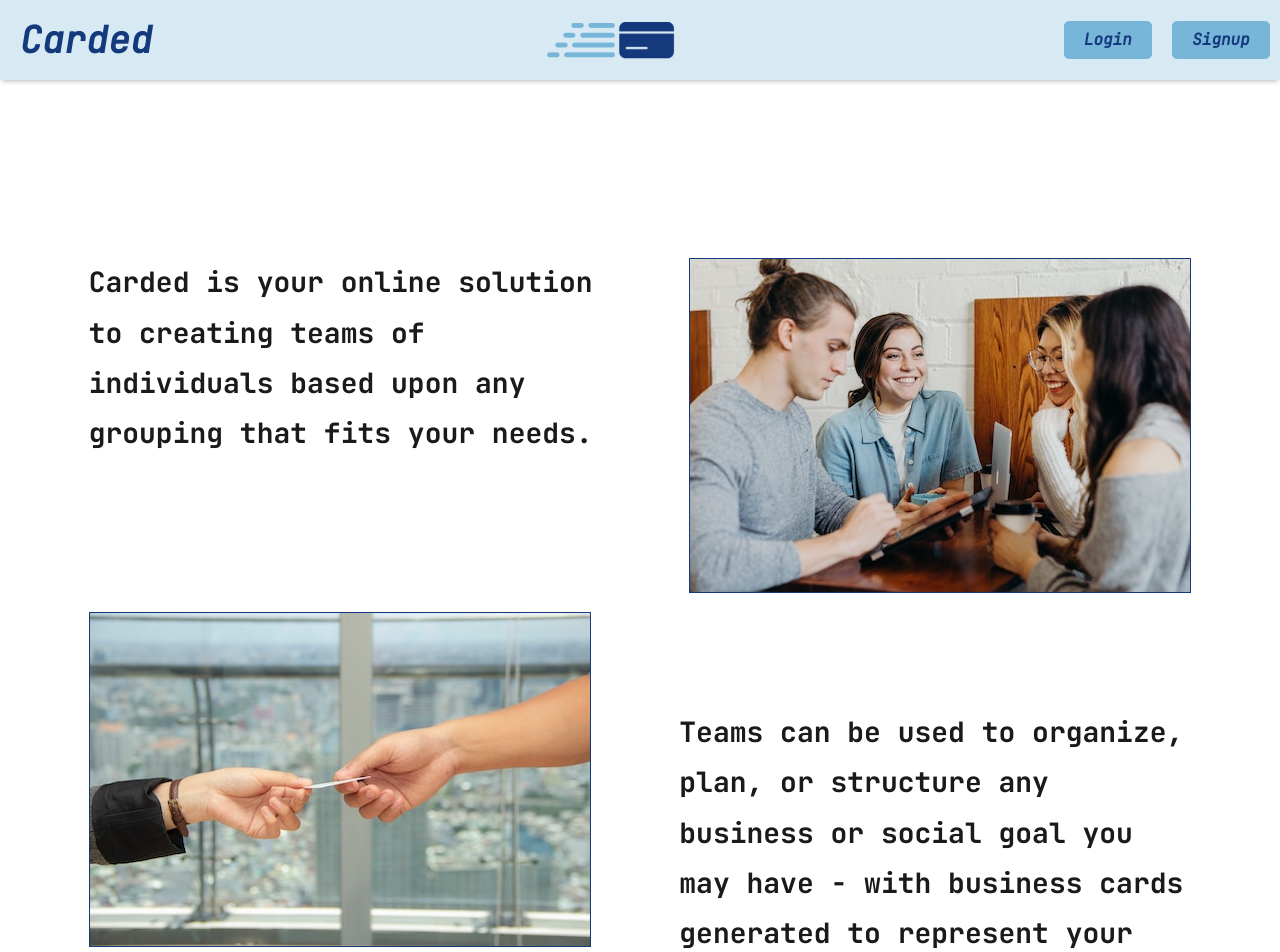
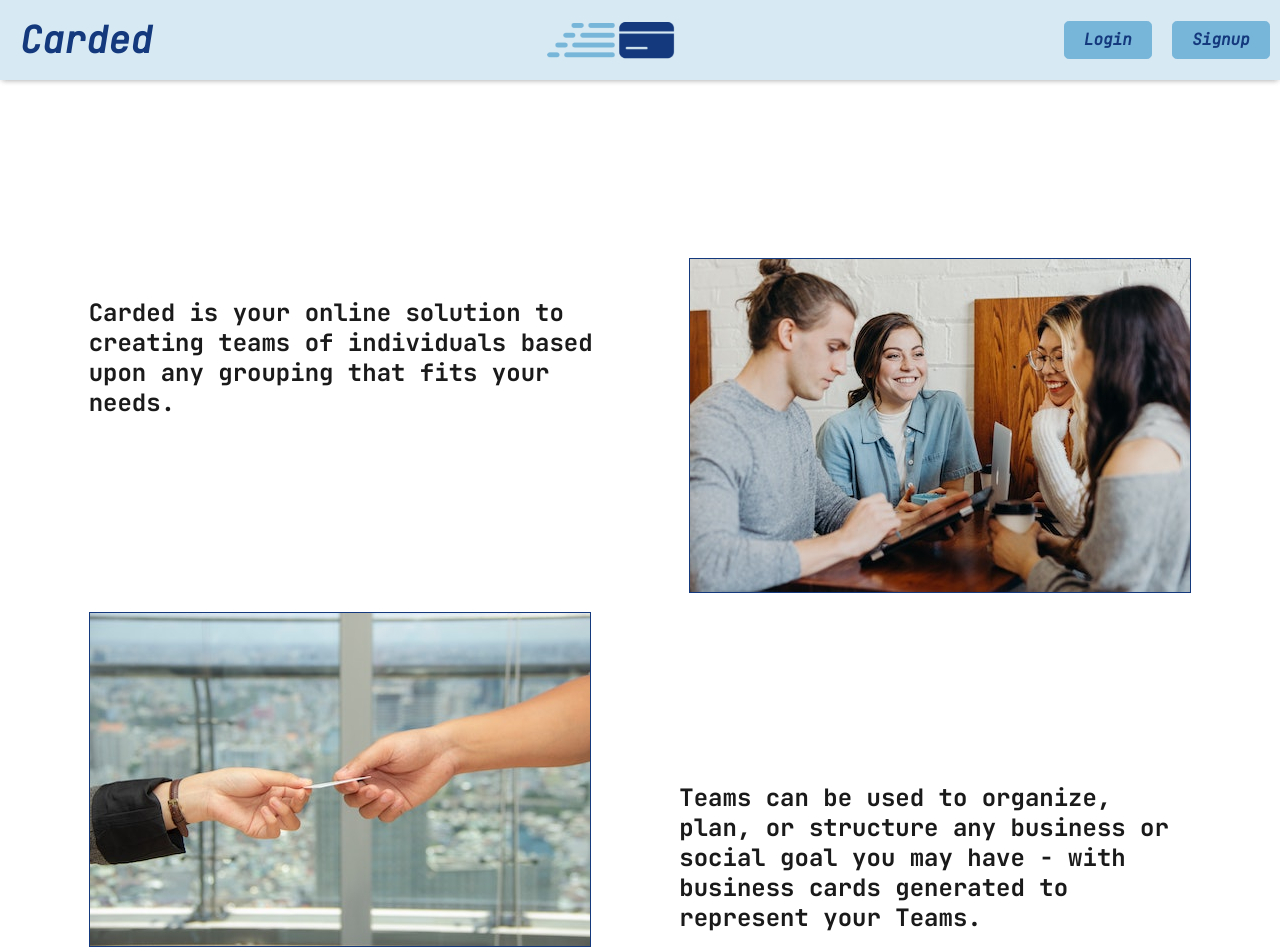
Before and after one commit to DRCallaghan/Carded, a React (Create React App) app in the folder client/: page / in a window 1280 px wide. Shown: the top 952 px of the page. Built offline with nearby package versions, Linux system fonts and the light colour scheme.

Commit message:
to update

```diff
--- a/client/src/pages/Home.js
+++ b/client/src/pages/Home.js
@@ -8,10 +8,9 @@ import carded3 from "../images/carded3.png";
 import team from "../images/team.jpeg";
 import handing from "../images/handing.jpeg";
 import { QUERY_PROFILES } from "../utils/queries";
+import "../index.css";
+import Footer from "../components/Footer";
 
-import "../index.css";
-
-import Footer from "../components/Footer";
 
 const Home = () => {
   const styles = {
@@ -27,10 +26,10 @@ const Home = () => {
 
       <div className="summary">
         <div className="summary-text">
-          <h3>
+          <h4>
             Carded is your online solution to creating teams of individuals
             based upon any grouping that fits your needs.
-          </h3>
+          </h4>
         </div>
         <div className="summary1-pic">
           <img src={team} alt="card" class="card" />
@@ -43,11 +42,11 @@ const Home = () => {
         </div>
 
         <div className="summary-text2">
-          <h3>
+          <h4>
             Teams can be used to organize, plan, or structure any business or
             social goal you may have - with business cards generated to
             represent your Teams.
-          </h3>
+          </h4>
         </div>
       </div>
 
@@ -169,4 +168,6 @@ const Home = () => {
   );
 };
 
+
+
 export default Home;
```
Also changed, not shown: 1 other file (tests, documents, lock files or other folders).
